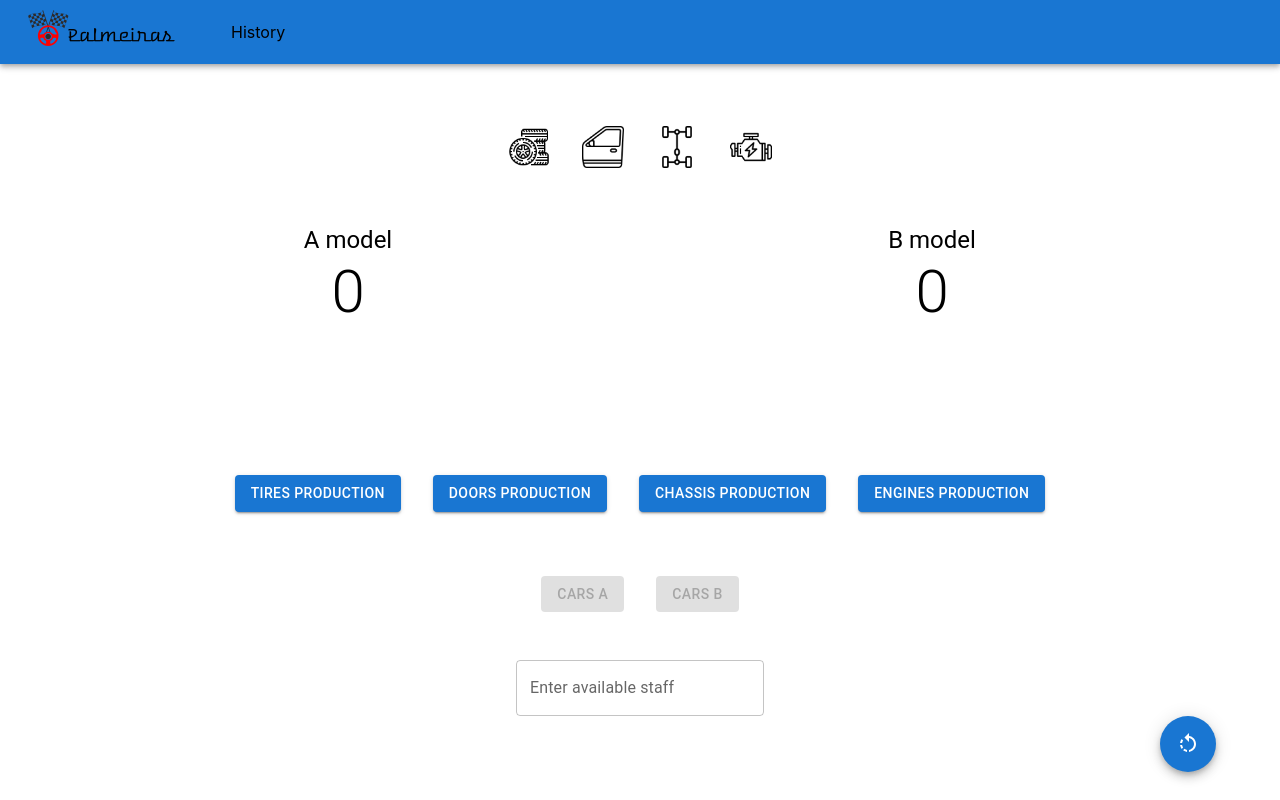
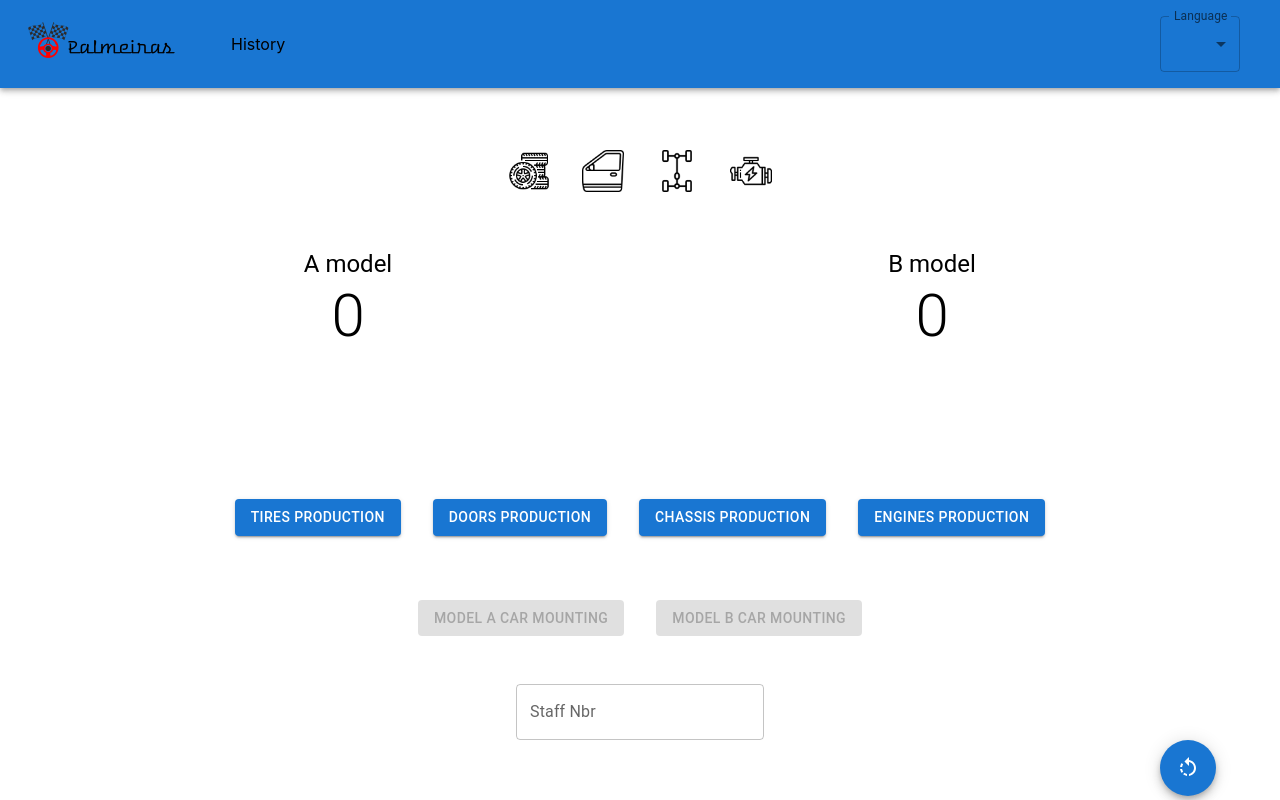
Before and after one commit to samReact/palmeiras_front, a React (Create React App) app: page / in a window 1280 px wide. Built offline with nearby package versions, Linux system fonts and the light colour scheme.

Commit message:
:sparkles: implement router + fr translation

```diff
--- a/package.json
+++ b/package.json
@@ -10,8 +10,11 @@
     "@testing-library/jest-dom": "^5.15.0",
     "@testing-library/react": "^11.2.7",
     "@testing-library/user-event": "^12.8.3",
+    "i18next": "^21.4.2",
+    "i18next-browser-languagedetector": "^6.1.2",
     "react": "^17.0.2",
     "react-dom": "^17.0.2",
+    "react-i18next": "^11.14.2",
     "react-router-dom": "^6.0.2",
     "react-scripts": "4.0.3",
     "web-vitals": "^1.1.2"
--- /dev/null
+++ b/src/assets/locales/en/translation.json
@@ -0,0 +1,18 @@
+{
+  "A model": "A model",
+  "B model": "B model",
+  "tires production": "tires production",
+  "Doors production": "Doors production",
+  "Engines production": "Engines production",
+  "Chassis production": "Chassis production",
+  "Model A car mounting": "Model A car mounting",
+  "Model B car mounting": "Model B car mounting",
+  "Model A car count": "Model A car count",
+  "Model B car count": "Model B car count",
+  "Staff Nbr": "Staff Nbr",
+  "Product": "Product",
+  "Quantity": "Quantity",
+  "Production date": "Production date",
+  "no staff": "No staff on duty !",
+  "History": "History"
+}
--- /dev/null
+++ b/src/assets/locales/fr/translation.json
@@ -0,0 +1,18 @@
+{
+  "A model": "Modèle A",
+  "B model": "Modèle B",
+  "tires production": "Production de pneus",
+  "Doors production": "Production de portes",
+  "Engines production": "Production de moteurs",
+  "Chassis production": "Production de châssis",
+  "Model A car mounting": "Montage de voiture modèle A",
+  "Model B car mounting": "Montage de voiture modèle B",
+  "Model A car count": "Nbre de voitures modèle A",
+  "Model B car count": "Nbre de voitures modèle B",
+  "Staff Nbr": "Nbre d’employés",
+  "Product": "Produit",
+  "Quantity": "Quantité",
+  "Production date": "Date de production",
+  "no staff": "Pas d'employé en service !",
+  "History": "Historique"
+}
--- /dev/null
+++ b/src/i18n.js
@@ -0,0 +1,36 @@
+import i18n from 'i18next'
+import LanguageDetector from 'i18next-browser-languagedetector'
+import { initReactI18next } from 'react-i18next'
+
+import translationEN from '../src/assets/locales/en/translation.json'
+import translationFR from '../src/assets/locales/fr/translation.json'
+
+const resources = {
+  en: {
+    translation: translationEN,
+  },
+  fr: {
+    translation: translationFR,
+  },
+}
+
+i18n
+  // detect user language
+  // learn more: https://github.com/i18next/i18next-browser-languageDetector
+  .use(LanguageDetector)
+  // pass the i18n instance to react-i18next.
+  .use(initReactI18next)
+  // init i18next
+  // for all options read: https://www.i18next.com/overview/configuration-options
+  .init({
+    resources,
+    react: {},
+    fallbackLng: 'en',
+    debug: true,
+
+    interpolation: {
+      escapeValue: false, // not needed for react as it escapes by default
+    },
+  })
+
+export default i18n
--- a/src/index.js
+++ b/src/index.js
@@ -1,9 +1,11 @@
 import React from 'react'
+import { BrowserRouter } from 'react-router-dom'
 import ReactDOM from 'react-dom'
+
 import './styles/index.css'
 import App from './pages/App'
 import reportWebVitals from './reportWebVitals'
-import { BrowserRouter } from 'react-router-dom'
+import './i18n'
 
 ReactDOM.render(
   <React.StrictMode>
--- a/src/pages/App.js
+++ b/src/pages/App.js
@@ -1,4 +1,4 @@
-import { useReducer } from 'react'
+import { Suspense, useReducer } from 'react'
 import { Route, Routes } from 'react-router-dom'
 
 import Home from './Home'
@@ -13,10 +13,12 @@ function App() {
   return (
     <Context.Provider value={[state, dispatch]}>
       <NavBar />
-      <Routes>
-        <Route path="/" element={<Home />} />
-        <Route path="/history" element={<History />} />
-      </Routes>
+      <Suspense fallback="loading">
+        <Routes>
+          <Route path="/" element={<Home />} />
+          <Route path="/history" element={<History />} />
+        </Routes>
+      </Suspense>
     </Context.Provider>
   )
 }
--- a/src/pages/History.js
+++ b/src/pages/History.js
@@ -8,6 +8,7 @@ import TableContainer from '@mui/material/TableContainer'
 import TableHead from '@mui/material/TableHead'
 import TableRow from '@mui/material/TableRow'
 import Paper from '@mui/material/Paper'
+import { useTranslation } from 'react-i18next'
 
 const StyledTableCell = styled(TableCell)(({ theme }) => ({
   [`&.${tableCellClasses.head}`]: {
@@ -33,15 +34,19 @@ export default function History() {
   const [state] = useContext(Context)
   const { productionHistory } = state
 
+  const { t } = useTranslation()
+
   return (
     <TableContainer component={Paper}>
       <Table sx={{ minWidth: 700 }} aria-label="customized table">
         <TableHead>
           <TableRow>
-            <StyledTableCell>Product</StyledTableCell>
-            <StyledTableCell align="right">Quantity</StyledTableCell>
-            <StyledTableCell align="right">Total Employees</StyledTableCell>
-            <StyledTableCell align="right">Production Date</StyledTableCell>
+            <StyledTableCell>{t('Product')}</StyledTableCell>
+            <StyledTableCell align="right">{t('Quantity')}</StyledTableCell>
+            <StyledTableCell align="right">{t('Staff Nbr')}</StyledTableCell>
+            <StyledTableCell align="right">
+              {t('Production date')}
+            </StyledTableCell>
           </TableRow>
         </TableHead>
         <TableBody>
--- a/src/pages/Home.js
+++ b/src/pages/Home.js
@@ -1,6 +1,7 @@
 import { useContext, useEffect } from 'react'
 import { Container, Fab, Grid, TextField } from '@mui/material'
 import RotateLeftIcon from '@mui/icons-material/RotateLeft'
+import { useTranslation } from 'react-i18next'
 
 import { Context } from '../store/appReducer'
 import { Counter } from '../parts/Counter'
@@ -13,8 +14,9 @@ import {
 
 export default function Home() {
   const [state, dispatch] = useContext(Context)
+  const { staff, tires, doors, chassis, engines } = state
 
-  const { staff, tires, doors, chassis, engines } = state
+  const { t } = useTranslation()
 
   useEffect(() => {
     setCarProductionCapacity(
@@ -52,7 +54,7 @@ export default function Home() {
         <Grid item style={{ justifySelf: 'center' }}>
           <TextField
             id="outlined-number"
-            label="Enter available staff"
+            label={t('Staff Nbr')}
             type="number"
             inputProps={{ min: 0 }}
             value={staff}
--- a/src/parts/Counter.js
+++ b/src/parts/Counter.js
@@ -1,5 +1,6 @@
 import { Badge, Grid, Typography } from '@mui/material'
-import { useContext } from 'react'
+import { Suspense, useContext } from 'react'
+import { useTranslation } from 'react-i18next'
 
 import { Context } from '../store/appReducer'
 import doorIcon from '../assets/img/car-door.png'
@@ -10,8 +11,11 @@ import engineIcon from '../assets/img/engine.png'
 export function Counter() {
   const [state] = useContext(Context)
   const { carsA, carsB, tires, doors, chassis, engines } = state
+
+  const { t } = useTranslation()
+
   return (
-    <>
+    <Suspense fallback="loading">
       <Grid
         container
         direction="row"
@@ -49,14 +53,14 @@ export function Counter() {
         style={{ marginTop: 40 }}
       >
         <Grid item xs={6} style={{ textAlign: 'center' }}>
-          <Typography variant="h5">A model</Typography>
+          <Typography variant="h5">{t('A model')}</Typography>
           <Typography variant="h2">{carsA}</Typography>
         </Grid>
         <Grid item xs={6} style={{ textAlign: 'center' }}>
-          <Typography variant="h5">B model</Typography>
+          <Typography variant="h5">{t('B model')}</Typography>
           <Typography variant="h2">{carsB}</Typography>
         </Grid>
       </Grid>
-    </>
+    </Suspense>
   )
 }
--- a/src/parts/NavBar.js
+++ b/src/parts/NavBar.js
@@ -1,12 +1,17 @@
-// import { Link } from '@mui/material'
+import { useTranslation } from 'react-i18next'
 import AppBar from '@mui/material/AppBar'
 import Toolbar from '@mui/material/Toolbar'
 import { Box } from '@mui/system'
 
 import logo from '../assets/img/logo.png'
 import { Link, NavLink } from 'react-router-dom'
+import { FormControl, InputLabel, MenuItem, Select } from '@mui/material'
+import { useState } from 'react'
 
 export default function NavBar() {
+  const { t, i18n } = useTranslation()
+  const [currentLanguage, setCurrentLanguage] = useState(i18n.language)
+
   let activeStyle = {
     textDecoration: 'none',
     color: '#fff',
@@ -17,6 +22,11 @@ export default function NavBar() {
     color: '#000',
     marginLeft: '50px',
   }
+
+  const handleChange = (e) => {
+    i18n.changeLanguage(e.target.value)
+    setCurrentLanguage(e.target.value)
+  }
   return (
     <Box sx={{ flexGrow: 1 }}>
       <AppBar position="static">
@@ -24,12 +34,30 @@ export default function NavBar() {
           <Link to="/">
             <img src={logo} alt="company icon" />
           </Link>
-          <NavLink
-            to="/history"
-            style={({ isActive }) => (isActive ? activeStyle : linkStyle)}
-          >
-            History
-          </NavLink>
+          <Box sx={{ flexGrow: 1 }}>
+            <NavLink
+              to="/history"
+              style={({ isActive }) => (isActive ? activeStyle : linkStyle)}
+            >
+              {t('History')}
+            </NavLink>
+          </Box>
+
+          <Box sx={{ minWidth: 80, padding: 2 }}>
+            <FormControl fullWidth>
+              <InputLabel id="demo-simple-select-label">Language</InputLabel>
+              <Select
+                labelId="demo-simple-select-label"
+                id="demo-simple-select"
+                value={currentLanguage}
+                label="Language"
+                onChange={handleChange}
+              >
+                <MenuItem value={'en'}>EN</MenuItem>
+                <MenuItem value={'fr'}>FR</MenuItem>
+              </Select>
+            </FormControl>
+          </Box>
         </Toolbar>
       </AppBar>
     </Box>
--- a/src/parts/ProductionButtons.js
+++ b/src/parts/ProductionButtons.js
@@ -4,11 +4,14 @@ import { Grid, Tooltip, Button, Snackbar, Slide, Alert } from '@mui/material'
 import { Context } from '../store/appReducer'
 import { startCarProduction, startPartProduction } from '../store/actions'
 import { getTotalCapacity } from '../utils'
+import { useTranslation } from 'react-i18next'
 
 export function ProductionButtons() {
   const [state, dispatch] = useContext(Context)
   const [isOpen, setIsOpen] = useState(false)
   const { staff, carAcapacity, carBcapacity } = state
+
+  const { t } = useTranslation()
 
   const handleProduction = (model) => {
     if (!staff) {
@@ -27,7 +30,7 @@ export function ProductionButtons() {
         anchorOrigin={{ horizontal: 'right', vertical: 'top' }}
         key={Slide.name}
       >
-        <Alert severity="error">No staff available !</Alert>
+        <Alert severity="error">{t('no staff')}</Alert>
       </Snackbar>
       <Grid
         style={{ marginTop: '10%' }}
@@ -46,7 +49,7 @@ export function ProductionButtons() {
               onClick={() => handleProduction('tires')}
               variant="contained"
             >
-              Tires production
+              {t('tires production')}
             </Button>
           </Tooltip>
         </Grid>
@@ -59,7 +62,7 @@ export function ProductionButtons() {
               onClick={() => handleProduction('doors')}
               variant="contained"
             >
-              Doors production
+              {t('Doors production')}
             </Button>
           </Tooltip>
         </Grid>
@@ -72,7 +75,7 @@ export function ProductionButtons() {
               onClick={() => handleProduction('chassis')}
               variant="contained"
             >
-              Chassis production
+              {t('Chassis production')}
             </Button>
           </Tooltip>
         </Grid>
@@ -85,7 +88,7 @@ export function ProductionButtons() {
               onClick={() => handleProduction('engines')}
               variant="contained"
             >
-              Engines production
+              {t('Engines production')}
             </Button>
           </Tooltip>
         </Grid>
@@ -113,7 +116,7 @@ export function ProductionButtons() {
                 )
               }
             >
-              Cars A
+              {t('Model A car mounting')}
             </Button>
           </Tooltip>
         </Grid>
@@ -132,7 +135,7 @@ export function ProductionButtons() {
                 )
               }
             >
-              Cars B
+              {t('Model B car mounting')}
             </Button>
           </Tooltip>
         </Grid>
```
Also changed, not shown: 1 other file (tests, documents, lock files or other folders).
